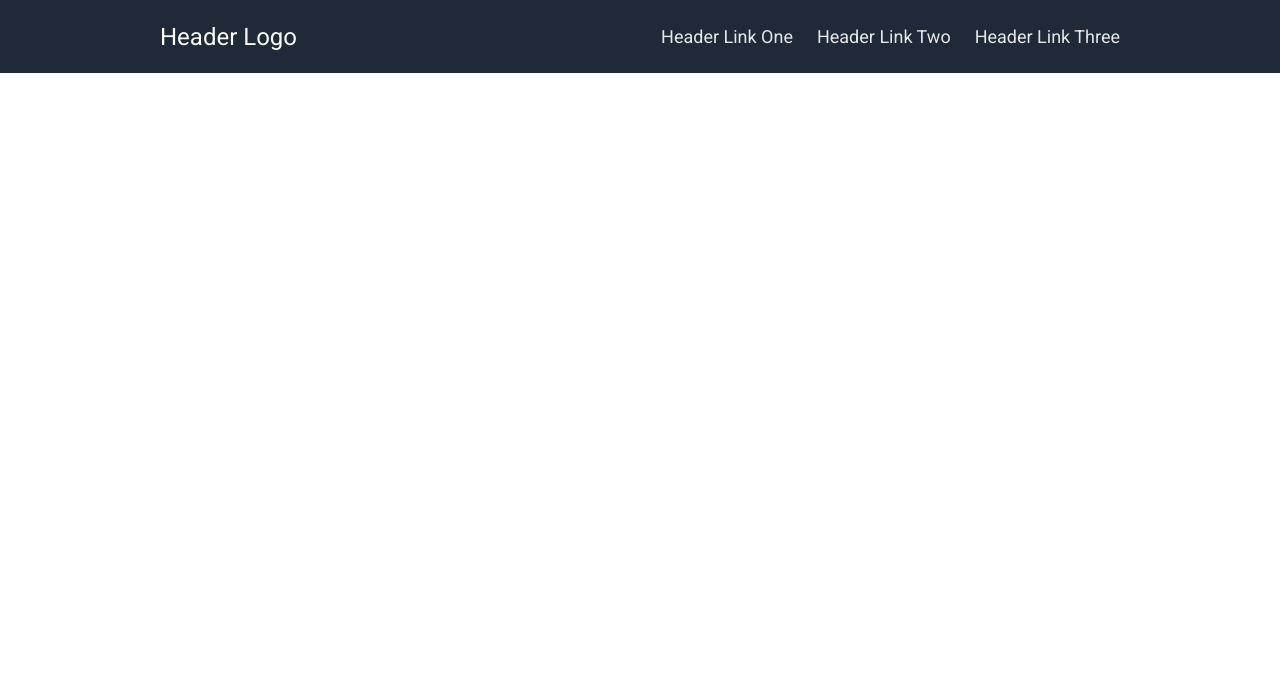
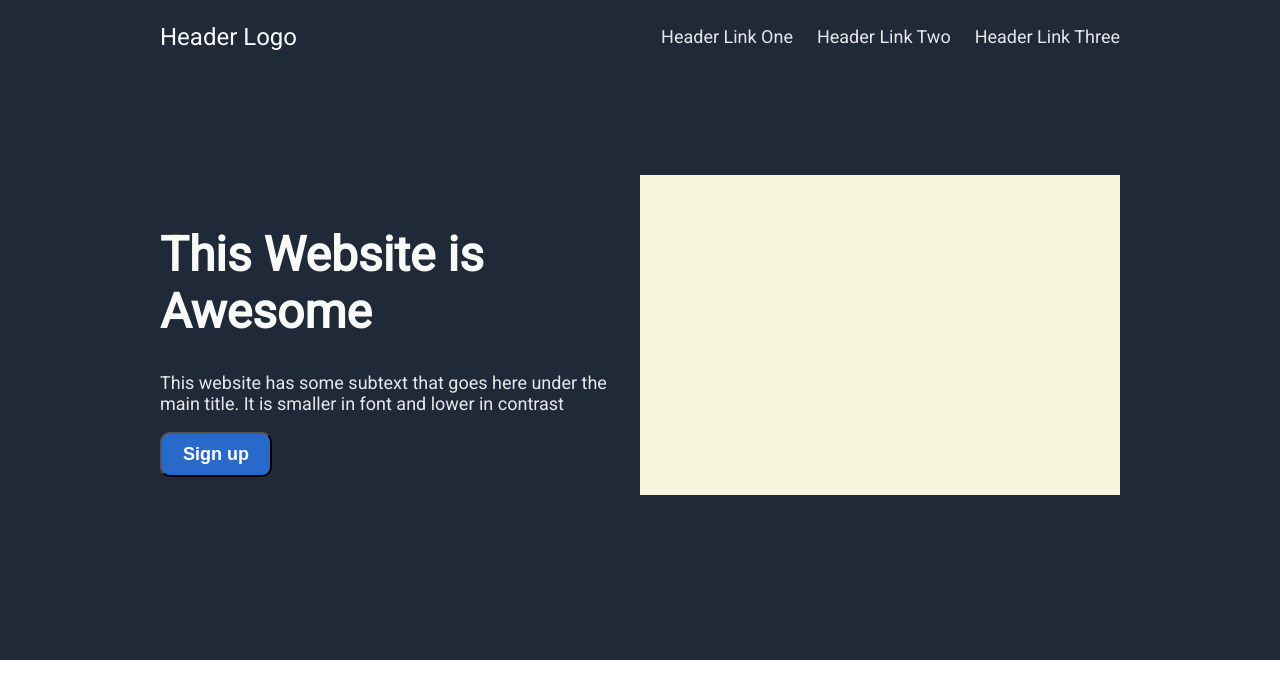
Before and after one commit to sumansur98/odin-landingPage, a plain HTML site: page index.html in a window 1280 px wide. Drawn offline with Linux system fonts and the light colour scheme.

Commit message:
completed hero section

```diff
--- a/index.html
+++ b/index.html
@@ -13,6 +13,8 @@
     <div class="container">
         <!-- first part -->
         <div class="first-section">
+
+            <div class="first-section-content">
                 <div class="navbar">
                     <div class="nav-header">Header Logo</div>
                     <div class="nav-items">
@@ -25,12 +27,18 @@
                 </div>
                 <div class="hero-section">
                     <div class="hero-text">
-
+                        <h1>This Website is Awesome</h1>
+                        <p>This website has some subtext that goes here under the main title. It is smaller in font and lower in contrast</p>
+                        <button>Sign up</button>
                     </div>
                     <div class="hero-image">
 
                     </div>
                 </div>
+
+            </div>
+
+
         </div>
         <!-- second part -->
         <div></div>
--- a/style.css
+++ b/style.css
@@ -7,15 +7,21 @@ body{
 .first-section {
     background-color: #1F2937;
    padding : 10px 0;
+   height : 40rem;
+}
+
+.first-section-content{
+    width : 75%;
+    margin : 0 auto;
 }
 
 /* navbar styling start */
 .navbar{
-    width : 75%;
-    margin : 0 auto;
+
     display : flex;
     justify-content: space-between;
     align-items: center;
+    margin-bottom: 7rem;
 }
 
 .navbar .nav-header{
@@ -38,3 +44,43 @@ body{
     color: #E5E7EB;
 }
 /* navbar styling end */
+
+/* hero section start */
+.hero-section{
+    /* margin-top: 50px; */
+    display: flex;
+    justify-content: space-between;
+    align-items: center;
+}
+
+.hero-text{
+    width: 40rem;
+}
+
+.hero-text > h1 {
+    font-size: 48px;
+    font-weight: extra-bold;
+    color: #F9FAF8;
+}
+
+.hero-text > p{
+    font-size: 18px;
+    color: #E5E7EB;
+}
+
+.hero-image{
+    width: 40rem;
+    height: 20rem;
+    background-color: beige;
+}
+
+.hero-text > button {
+    padding : 10px;
+    border-radius: 10px;
+    background-color: #2869c9;
+    color: white;
+    width: 7rem;
+    font-size: 18px;
+    font-weight: bold;
+}
+/* hero section end */
```
Lines whose indentation alone changed are shown as unchanged.
